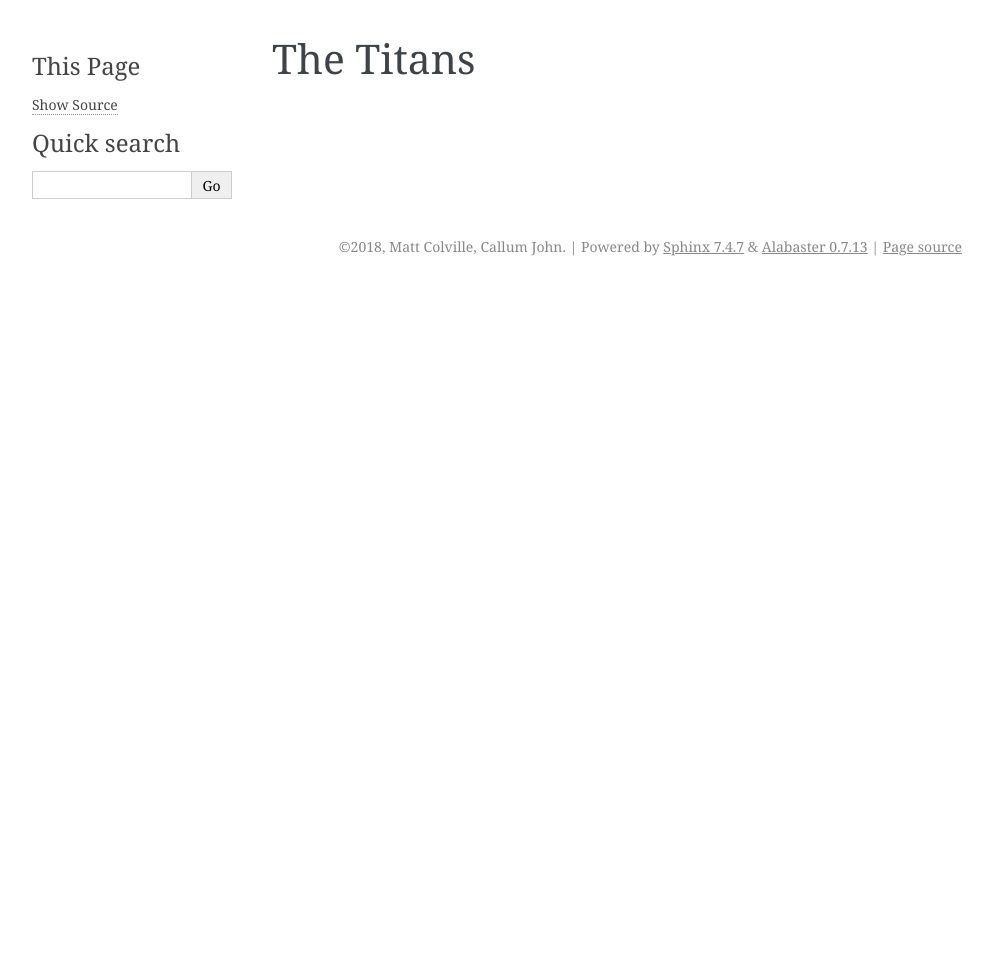
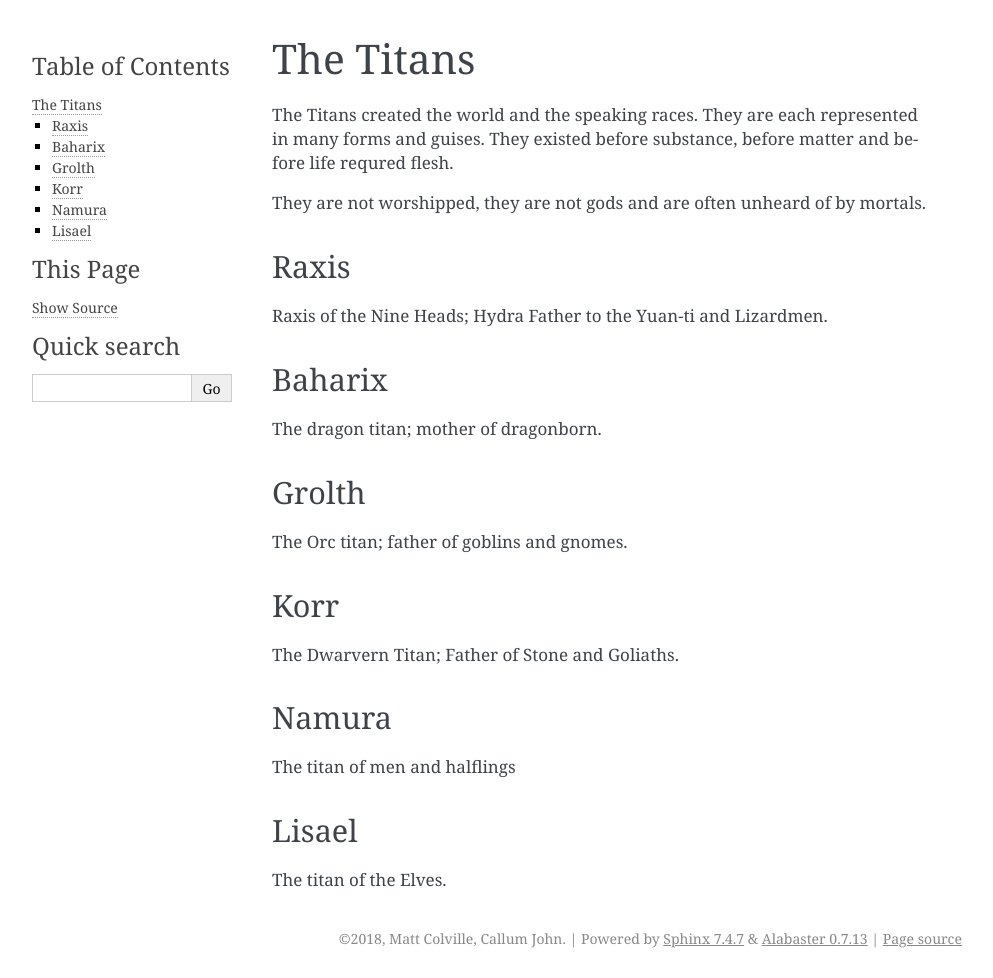
Before and after one commit to ItsSeaJay/world-of-collabris, a Sphinx documentation site: the page built from source/the-titans.rst, in a window 1280 px wide. Shown: the whole page, without its empty margins (148-1141 px from the left). Built offline with Sphinx 7.4.7, drawn with Linux system fonts in a browser that asks for light colours; pages that are not in the unit, such as notebooks, are missing from menus; before the commit the page ends 900 px from its top, so only the background shows below that.

Commit message:
Created the titans

```diff
--- a/source/the-titans.rst
+++ b/source/the-titans.rst
@@ -1,3 +1,32 @@
 ##########
 The Titans
 ##########
+The Titans created the world and the speaking races. They are each represented
+in many forms and guises. They existed before substance, before matter and before
+life requred flesh.
+
+They are not worshipped, they are not gods and are often unheard of by mortals.
+
+Raxis
+-----
+Raxis of the Nine Heads; Hydra Father to the Yuan-ti and Lizardmen.
+
+Baharix
+-------
+The dragon titan; mother of dragonborn.
+
+Grolth
+------
+The Orc titan; father of goblins and gnomes.
+
+Korr
+----
+The Dwarvern Titan; Father of Stone and Goliaths.
+
+Namura
+------
+The titan of men and halflings
+
+Lisael
+------
+The titan of the Elves.
```
